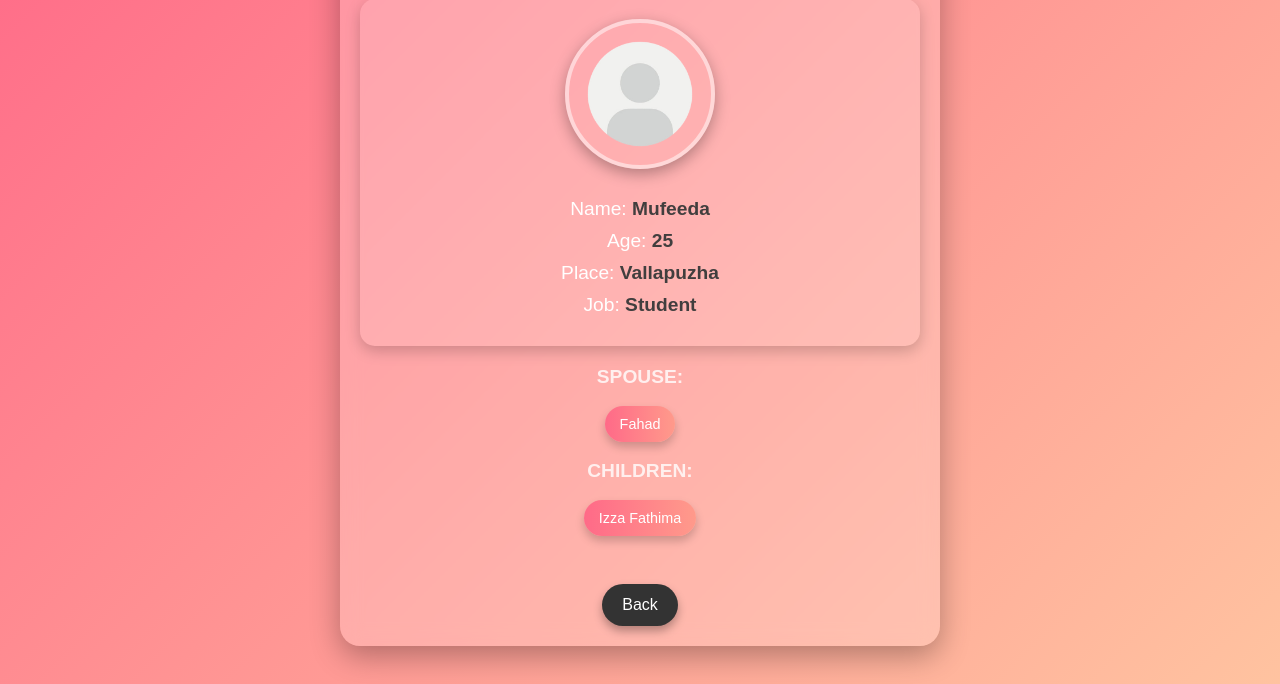
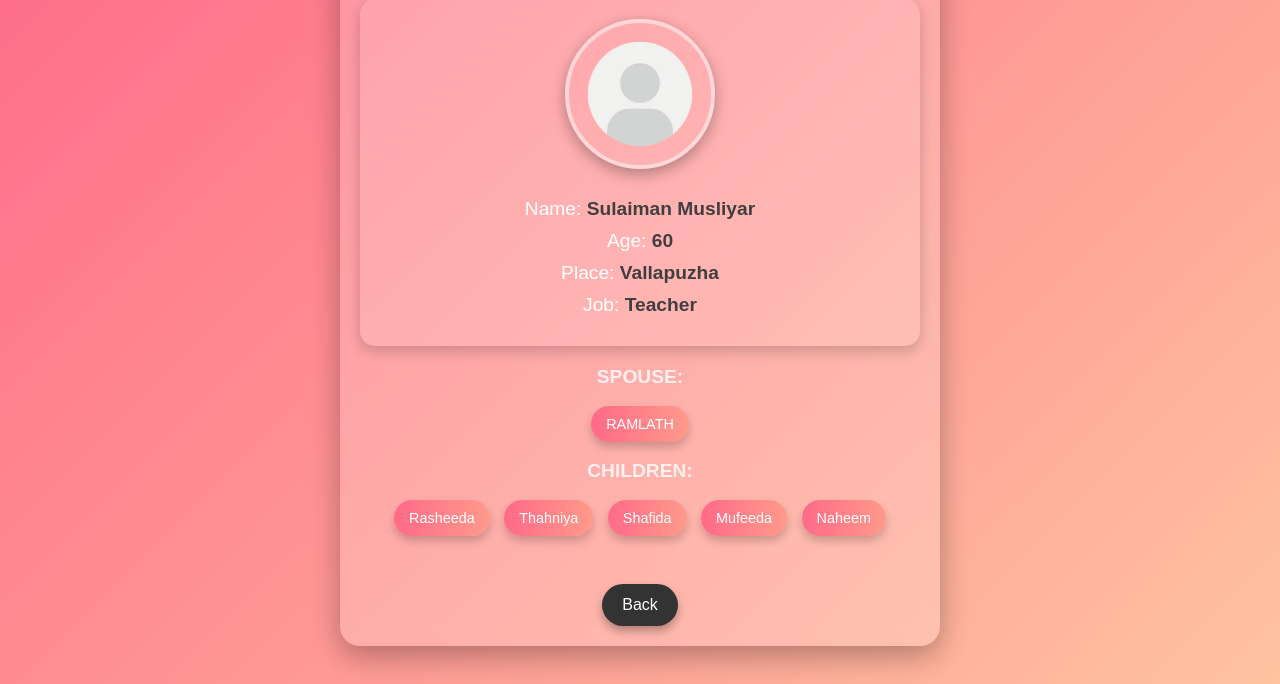
Before and after one commit to chemmala-family/meet-family, a plain HTML site: page mufeeda.html in a window 1280 px wide. Shown: the part 116-800 px from the top of the page. Drawn offline with Linux system fonts and the light colour scheme.

Commit message:
Update mufeeda.html

```diff
--- a/mufeeda.html
+++ b/mufeeda.html
@@ -4,7 +4,7 @@
         <meta charset="UTF-8" />
         <meta name="viewport" content="width=device-width, initial-scale=1.0" />
         <title>Ummer's Profile</title>
-        <link rel="stylesheet" href="shamsudheen.css" />
+        <link rel="stylesheet" href="hussan.css" />
     </head>
     <body>
         <div class="profile-container">
@@ -13,16 +13,20 @@
             </div>
             <div class="profile-card">
                 <img src="def.png" alt="Profile Picture" />
-                <h3>Name: <span>Mufeeda</span></h3>
-                <h3>Age: <span>25</span></h3>
+                <h3>Name: <span>Sulaiman Musliyar</span></h3>
+                <h3>Age: <span>60</span></h3>
                 <h3>Place: <span>Vallapuzha</span></h3>
-                <h3>Job: <span>Student</span></h3>
+                <h3>Job: <span>Teacher</span></h3>
             </div>
             <div class="family-section">
                 <h3>Spouse:</h3>
-                <a href="Khairunneesa.html">Fahad </a>
+                <a href="RAMLATH.html">RAMLATH </a>
                 <h3>Children:</h3>
-                <a href="shamsudheen.html">Izza Fathima </a>
+                <a href="Rasheeda.html">Rasheeda </a>
+                <a href="riza.html">Thahniya</a>
+                <a href="jiyad.html">Shafida</a>
+                <a href="Mufeeda.html">Mufeeda </a>
+                <a href="naheem.html">Naheem </a>
             </div>
             <a href="Sulaiman.html" class="back-button">Back</a>
         </div>
```
